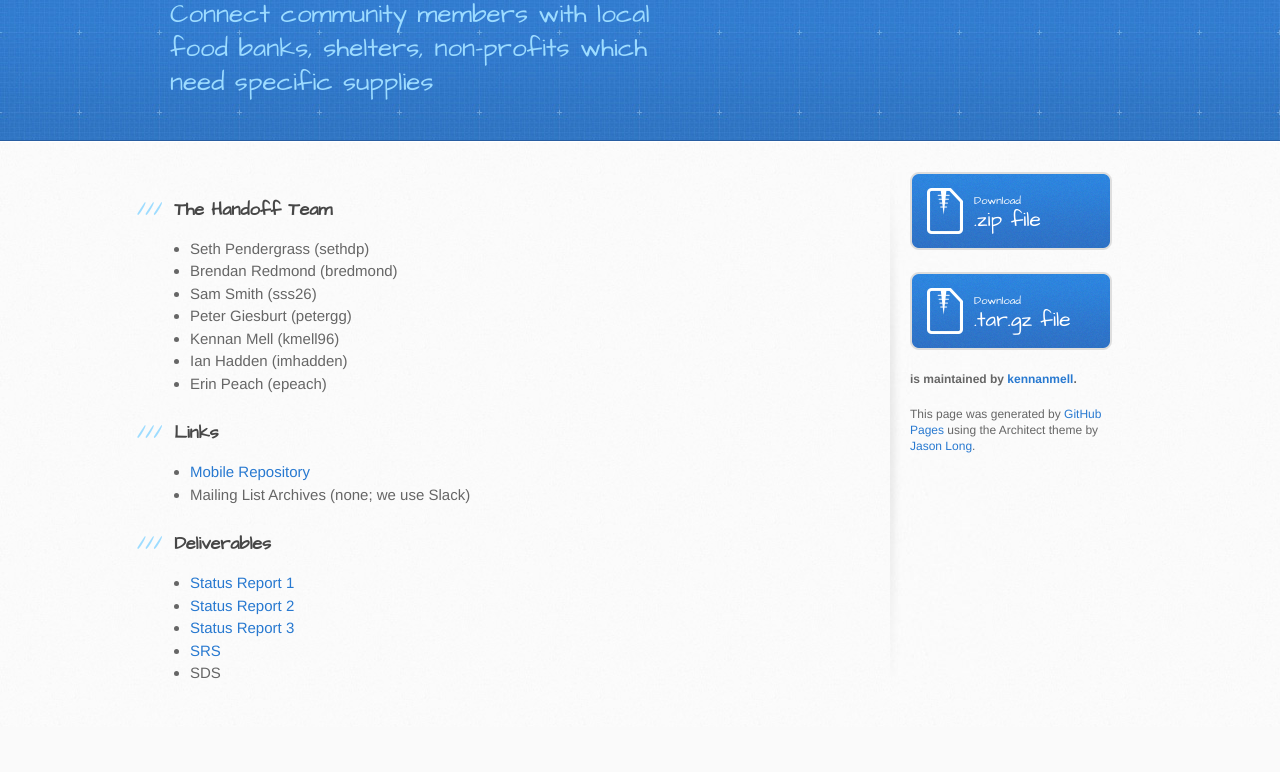
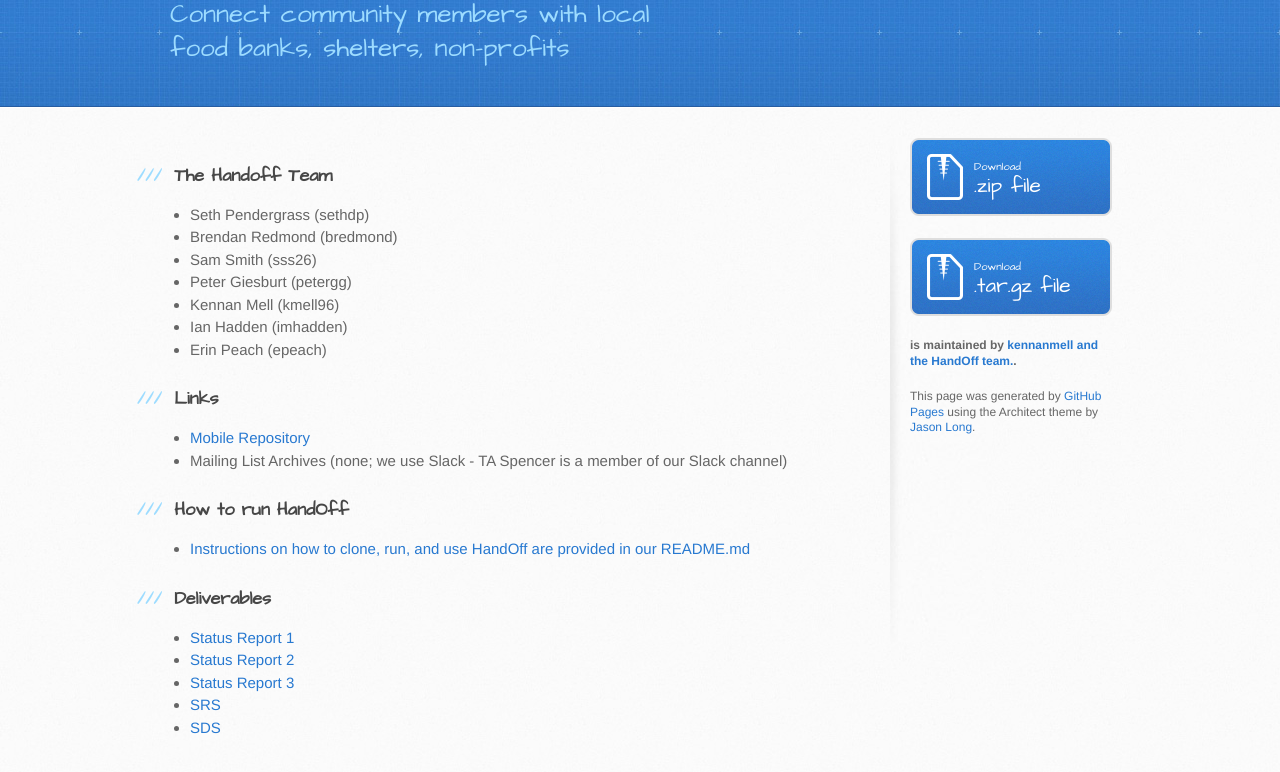
Before and after one commit to kennanmell/Handoff, a plain HTML site: page index.html in a window 1280 px wide. Shown: the part 128-900 px from the top of the page. Before the commit the page ends 855 px from the top, so only its background shows below. Drawn offline with Linux system fonts and the light colour scheme.

Commit message:
updating website with links and adding a deliverables folder

```diff
--- a/index.html
+++ b/index.html
@@ -13,14 +13,14 @@
     <script src="//html5shiv.googlecode.com/svn/trunk/html5.js"></script>
     <![endif]-->
 
-    <title>Handoff by kennanmell</title>
+    <title>Handoff</title>
   </head>
 
   <body>
     <header>
       <div class="inner">
         <h1>Handoff</h1>
-        <h2>Connect community members with local food banks, shelters, non-profits which need specific supplies</h2>
+        <h2>Connect community members with local food banks, shelters, non-profits</h2>
         <a href="https://github.com/kennanmell/Handoff" class="button"><small>View project on</small> GitHub</a>
       </div>
     </header>
@@ -46,7 +46,14 @@
 
 <ul>
 <li><a href="https://github.com/kennanmell/Handoff">Mobile Repository</a></li>
-<li>Mailing List Archives (none; we use Slack)</li>
+<li>Mailing List Archives (none; we use Slack - TA Spencer is a member of our Slack channel)</li>
+</ul>
+
+<h3>
+<a id="howto" class="anchor" href="#howto" aria-hidden="true"><span aria-hidden="true" class="octicon octicon-link"></span></a>How to run HandOff</h3>
+
+<ul>
+<li><a href="https://github.com/kennanmell/Handoff">Instructions on how to clone, run, and use HandOff are provided in our <a href="https://github.com/kennanmell/Handoff/blob/master/README.md">README.md</a></li>
 </ul>
 
 <h3>
@@ -56,8 +63,8 @@
 <li><a href="https://drive.google.com/file/d/0Bxl5qt_N-kRcWHV2SS1ZWGV6S1k/view?usp=sharing">Status Report 1</a></li>
 <li><a href="https://drive.google.com/file/d/0Bxl5qt_N-kRcVEtzcmZod2FkY2M/view?usp=sharing">Status Report 2</a></li>
 <li><a href="https://drive.google.com/file/d/0Bxl5qt_N-kRcbDUtNHVzdzJXSFk/view?usp=sharing">Status Report 3</a></li>
-<li><a href="https://docs.google.com/document/d/1vWNAnATcPzw5KWn3t_P64o-IljKZ3VTaXpC_q2KYVfg/edit">SRS</a></li>
-<li>SDS</li>
+<li><a href="https://docs.google.com/document/d/1vWNAnATcPzw5KWn3t_P64o-IljKZ3VTaXpC_q2KYVfg/edit?usp=sharing">SRS</a></li>
+<li><a href="https://slack-files.com/T2PK1353N-F2VP45JAK-40f673b804">SDS</a></li>
 </ul>
         </section>
 
@@ -71,7 +78,7 @@
             .tar.gz file
           </a>
 
-          <p class="repo-owner"><a href="https://github.com/kennanmell/Handoff"></a> is maintained by <a href="https://github.com/kennanmell">kennanmell</a>.</p>
+          <p class="repo-owner"><a href="https://github.com/kennanmell/Handoff"></a> is maintained by <a href="https://github.com/kennanmell">kennanmell and the HandOff team.</a>.</p>
 
           <p>This page was generated by <a href="https://pages.github.com">GitHub Pages</a> using the Architect theme by <a href="https://twitter.com/jasonlong">Jason Long</a>.</p>
         </aside>
```
Also changed, not shown: 5 other files.
